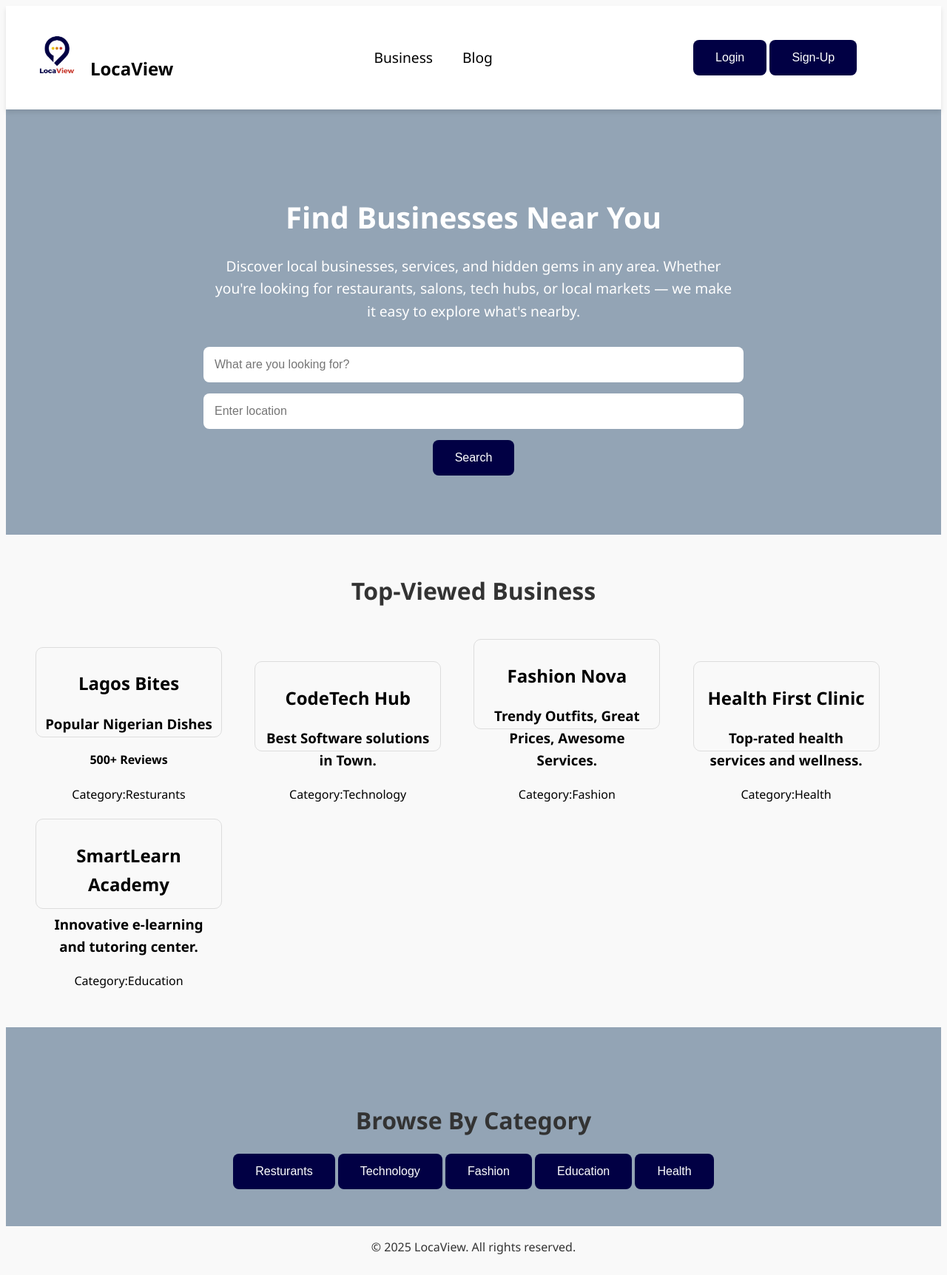
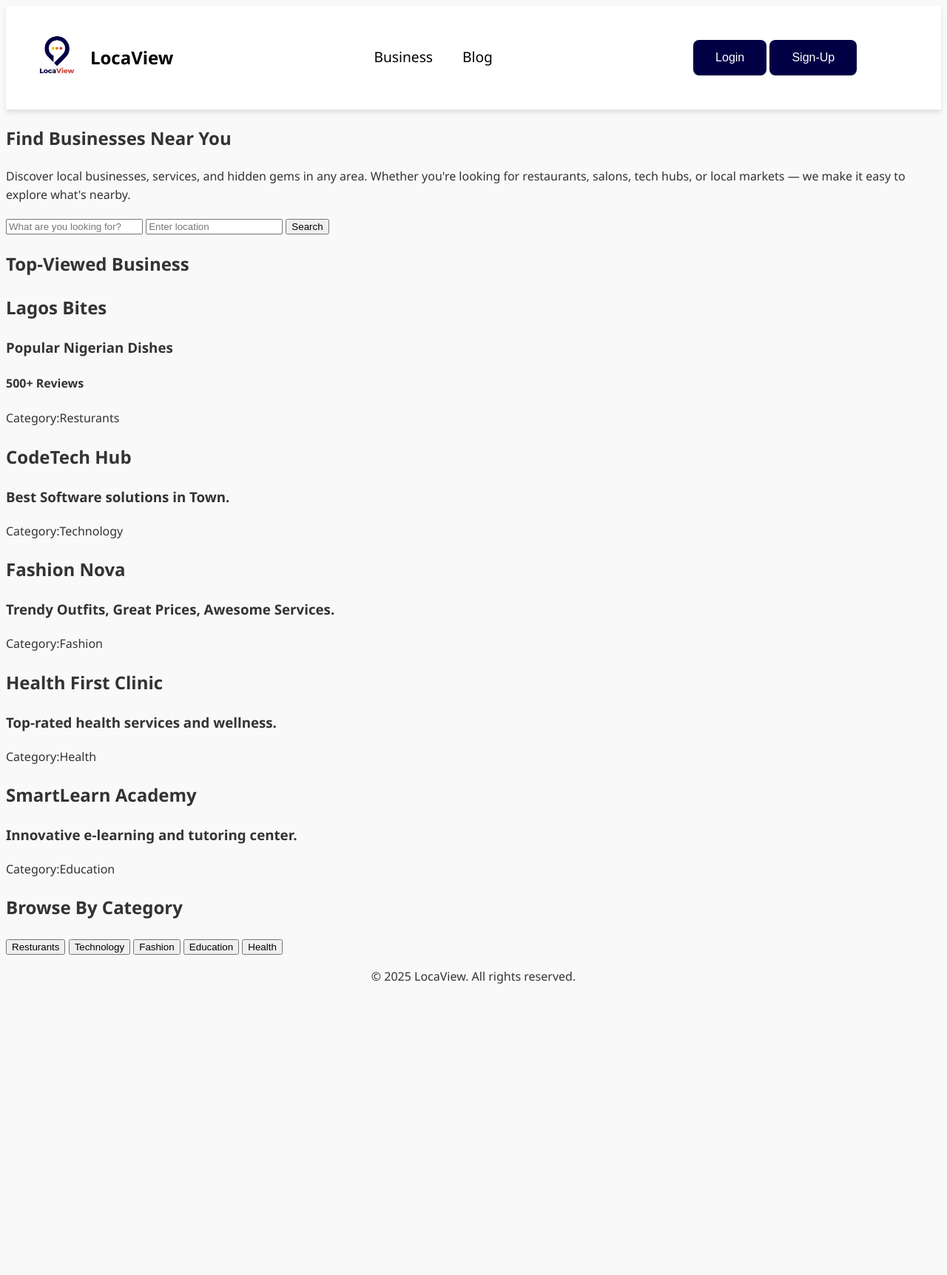
Before and after one commit to AOKTunbosun/business_review, a Django app: page / in a window 1280 px wide. Shown: the whole page at 74% size. After the commit the page ends 1330 px from the top, so only its background shows below. Run offline with Django 5.2, Linux system fonts and the light colour scheme.

Commit message:
Correction of the home page css --- Got rid of the home page css duplicates in the main css file

```diff
--- a/static/main.css
+++ b/static/main.css
@@ -4,127 +4,3 @@ body {
   color: #333;
   line-height: 1.6;
 }
-
-
-
-
-  .search-intro {
-    background-color: #93a4b5;
-    color: white;
-    width: 100%;
-    padding: 80px 20px;
-    box-sizing: border-box;
-  }
-
-  .search-content {
-    max-width: 700px;
-    margin: 0 auto;
-    text-align: center;
-  }
-
-  .search-intro h2 {
-    font-size: 2.5rem;
-    margin-bottom: 1rem;
-  }
-
-  .search-intro p {
-    font-size: 1.2rem;
-    margin-bottom: 2rem;
-    line-height: 1.6;
-  }
-  .search-form {
-    display: flex;
-    flex-direction: column;
-    align-items: center;
-    gap: 15px;
-  }
-
-  .search-form input{
-    padding: 15px;
-    font-size: 1rem;
-    border: none;
-    border-radius: 8px;
-    width: 100%;
-  }
-  .search-form button {
-    font-size: 1rem;
-    padding: 15px 30px;
-    border-radius: 8px;
-    background-color: #010044;
-    color: white;
-    border: 30px;
-    cursor: pointer;
-    transition: background-color 0.3s ease;
-  }
-
-  .search-form input {
-    color: #333;
-  }
-
-  .search-form button {
-    background-color: #010044;
-    color: white;
-    cursor: pointer;
-    transition: background-color 0.3s ease;
-  }
-
-  .search-form button:hover {
-    background-color: #003f88;
-  }
-  .top{
-    padding: 50px 20px;
-    background-color: white;
-    text-align: center;
-  }
-  h1{
-    font-size: 2rem;
-    margin-bottom: 20px;
-    margin-top: 50px;
-    text-align: center;
-  }
-  .top-box {
-    display: inline-block;
-    flex-direction: column;
-    align-items: center;
-    cursor: pointer;
-    margin-left: 40px;
-    margin-top: 20px;
-    padding: 10px;
-    border: 1px solid #ddd;
-    border-radius: 8px;
-    background-color: #f9f9f9;
-    text-decoration: none;
-    color: black;
-    text-align: center;
-    transition: transform 0.2s, box-shadow 0.2s;
-    width: 230px;
-    height: 100px;
-    padding: 10px;
-    border-radius: 10px;
-    flex: 0 0 auto;
-  }
-  .top-box:hover {
-    transform: scale(1.05);
-    box-shadow: 0 4px 8px rgba(0, 0, 0, 0.2);
-  }
-  .browse-view{
-    padding: 50px 20px;
-    margin-top: 50px;
-    background-color: #93a4b5 ;
-    text-align: center;
-  }
-  .browse button {
-    font-size: 1rem;
-    align-items: center;
-    display: inline-flex;
-    left: 100px;
-    justify-content: center;
-    padding: 15px 30px;
-    border-radius: 8px;
-    background-color: #010044;
-    color: white;
-    border: 30px;
-    cursor: pointer;
-    text-align: center;
-    transition: background-color 0.3s ease;
-  }
```
Also changed, not shown: Documentation.txt (added).
